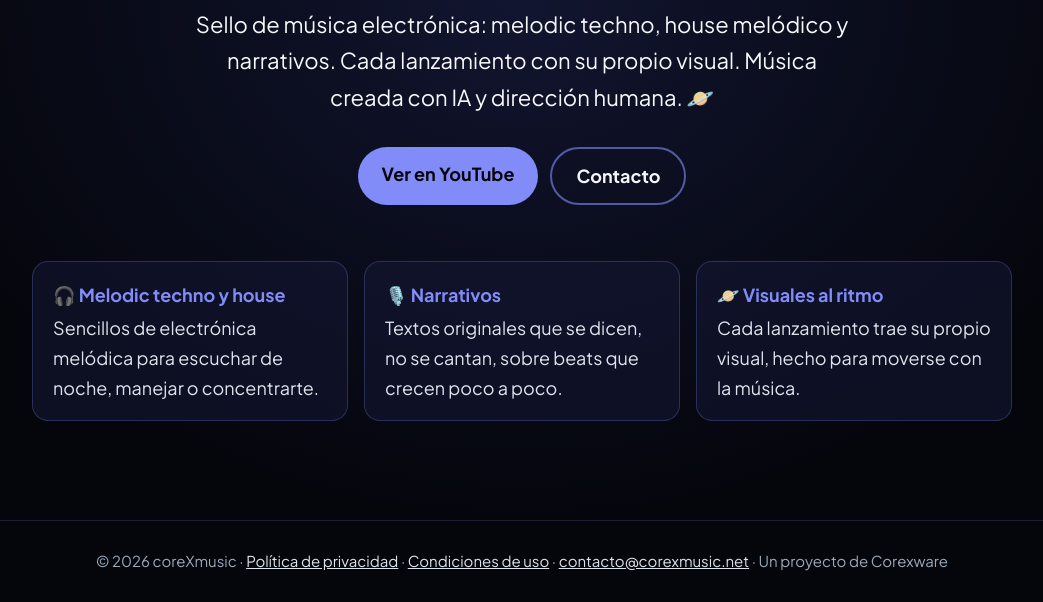
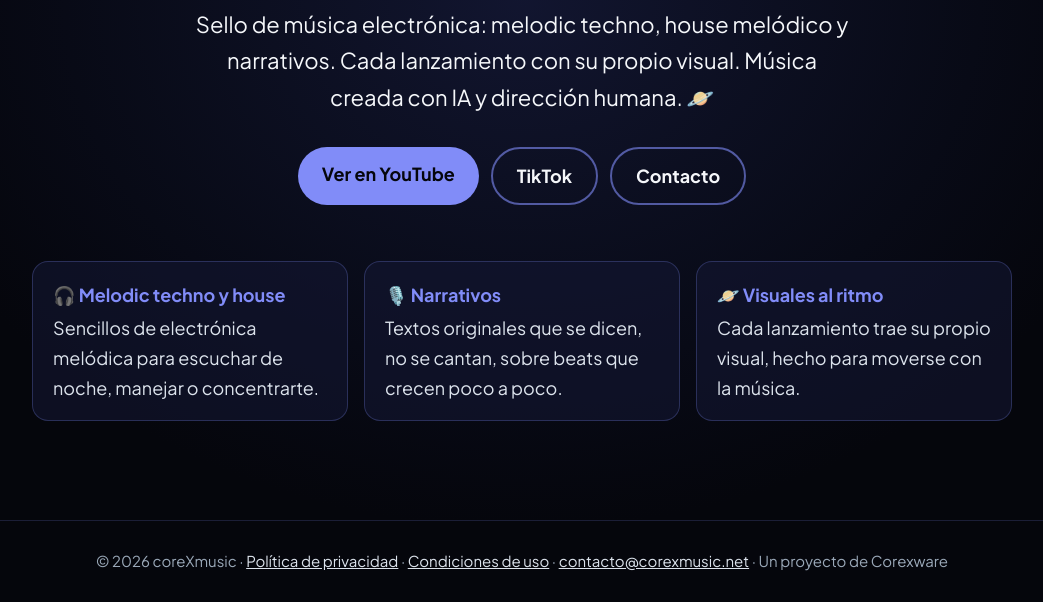
Before and after one commit to corexdev-net/corexmusic.net, a plain HTML site: page index.html in a window 1280 px wide. Shown: the part 280-882 px from the top of the page, without its empty margins (118-1161 px from the left). Drawn offline with Linux system fonts and the light colour scheme.

Commit message:
Página web de coreXmusic
Co-Authored-By: Claude Opus 5.5 <noreply@anthropic.com>

```diff
--- a/index.html
+++ b/index.html
@@ -22,6 +22,7 @@
   <p class="gancho">Sello de música electrónica: melodic techno, house melódico y narrativos. Cada lanzamiento con su propio visual. Música creada con IA y dirección humana. 🪐</p>
   <div class="botones">
     <a class="boton" href="https://www.youtube.com/@corex.music" rel="noopener">Ver en YouTube</a>
+    <a class="boton secundario" href="https://www.tiktok.com/@corexmusicnet" rel="noopener">TikTok</a>
     <a class="boton secundario" href="mailto:contacto@corexmusic.net">Contacto</a>
   </div>
   <div class="temas">
```
